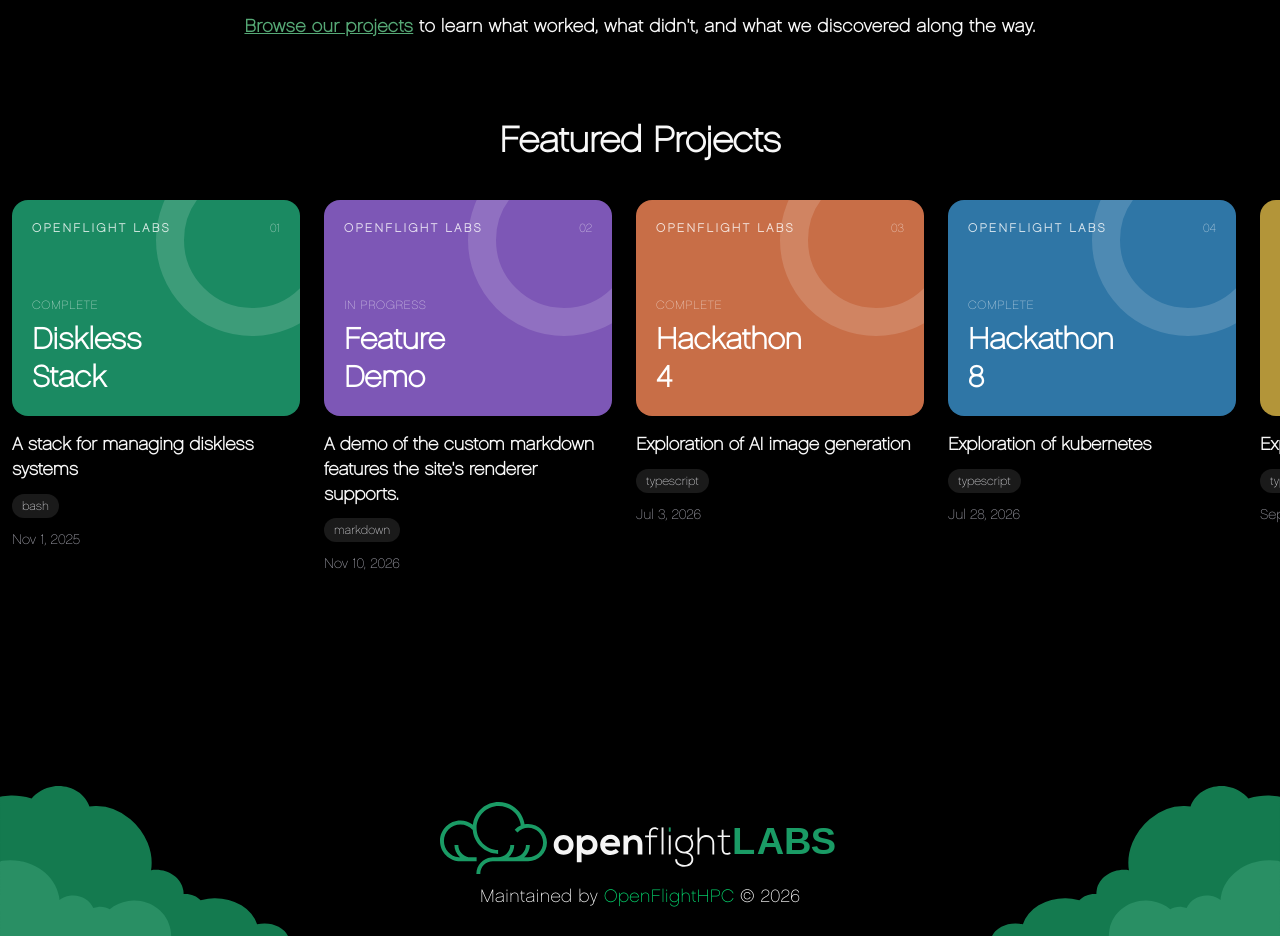
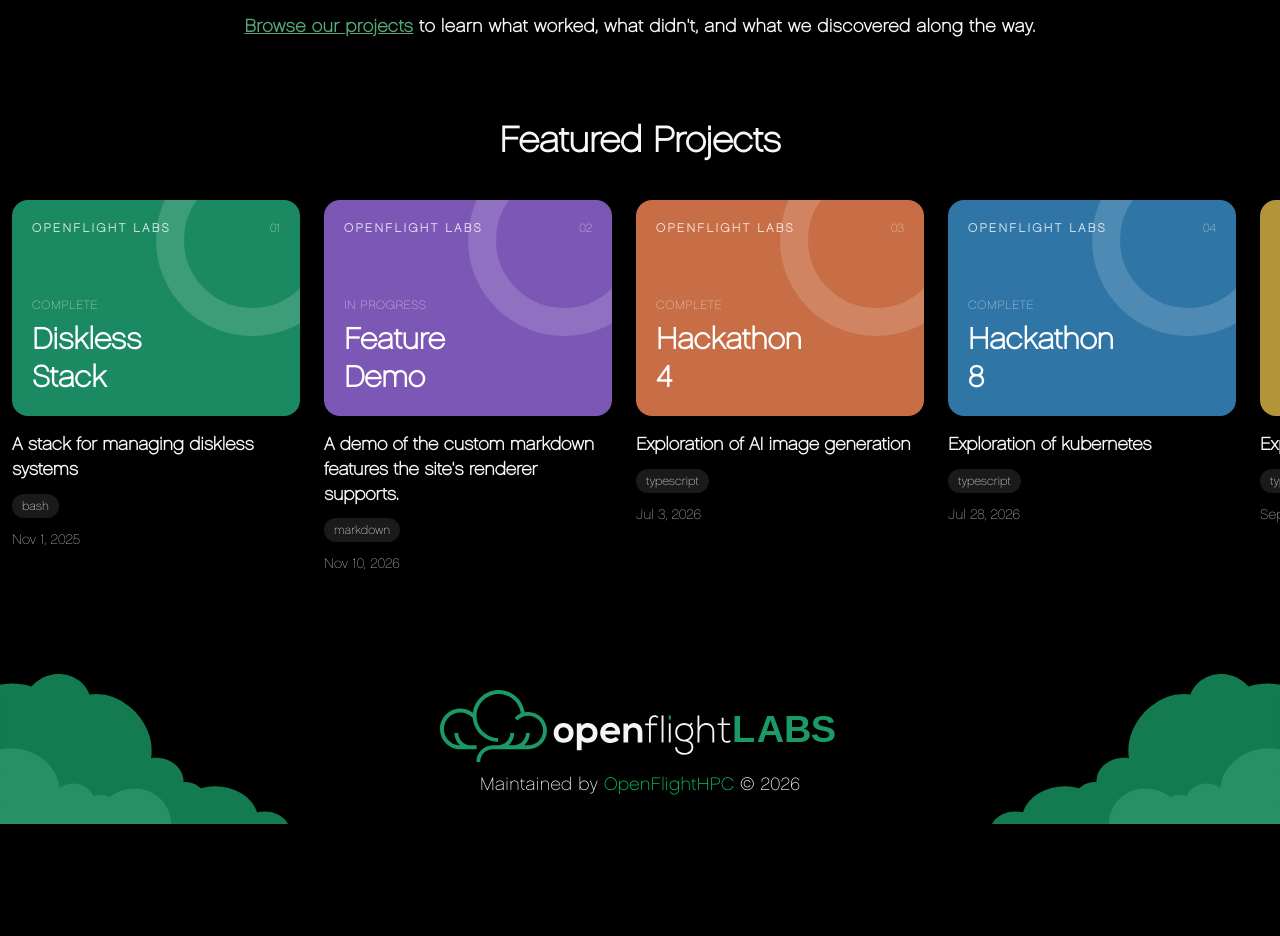
Before and after one commit to openflighthpc/openflightHPC_website_v2, a Next.js app: page / in a window 1280 px wide. Shown: the part 660-1596 px from the top of the page. After the commit the page ends 1484 px from the top, so only its background shows below. Built offline with nearby package versions, Linux system fonts and the light colour scheme.

Commit message:
Further margin changes

```diff
--- a/app/components/Footer.tsx
+++ b/app/components/Footer.tsx
@@ -4,7 +4,7 @@ import Image from 'next/image';
 export default function Footer() {
    const year = new Date().getFullYear()
    return (
-      <footer className="z-80 flex mt-16  h-40 w-full items-end justify-between bg-black/80 text-white backdrop-blur">
+      <footer className="z-80 flex h-40 w-full items-end justify-between bg-black/80 text-white backdrop-blur">
          <Image
             src="/openflightHPC_website_v2/parting_cloud_l.svg"
             width={288}
--- a/app/components/markdown/ProjectDossierLayout.tsx
+++ b/app/components/markdown/ProjectDossierLayout.tsx
@@ -29,7 +29,7 @@ function DossierSheet({
    children: React.ReactNode;
 }>) {
    return (
-      <section className=" shadow-[0_1.5rem_3rem_-1rem_rgba(0,0,0,0.9)]">
+      <section className="pb-24 shadow-[0_1.5rem_3rem_-1rem_rgba(0,0,0,0.9)]">
          <div className="prose prose-invert  max-w-none mt-6 sm:mt-10">{children}</div>
       </section>
    );
--- a/app/page.tsx
+++ b/app/page.tsx
@@ -69,13 +69,13 @@ export default function Home() {
             </p>
          </div>
 
-         <section aria-labelledby="featured-projects" className="mt-20 w-full pb-24">
+         <section aria-labelledby="featured-projects" className="mt-20 pb-12 w-full ">
             <h2 id="featured-projects" className="text-center text-4xl font-bold">
                Featured Projects
             </h2>
 
 
-            <div className="mt-10 mb-[-200] hidden sm:block sm:mb-[-100]">
+            <div className="mt-10  hidden sm:block ">
                <Marquee speed={15} pauseOnHover autoFill>
                   {featuredProjects.map((project, index) => (
                      <article key={project.id} className="mx-3 h-[26rem] w-64 shrink-0 sm:w-72">
```
